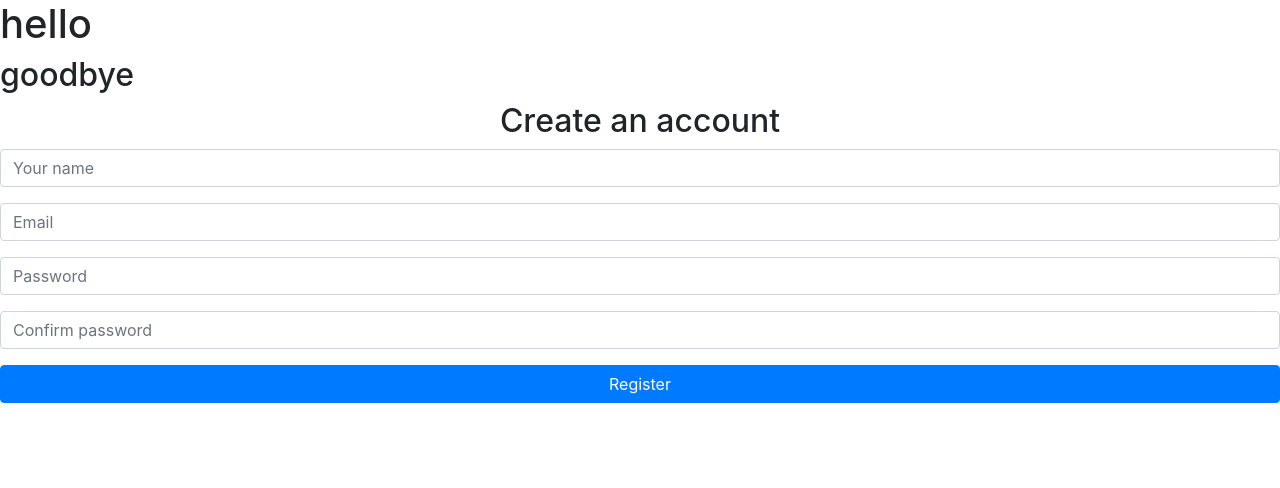
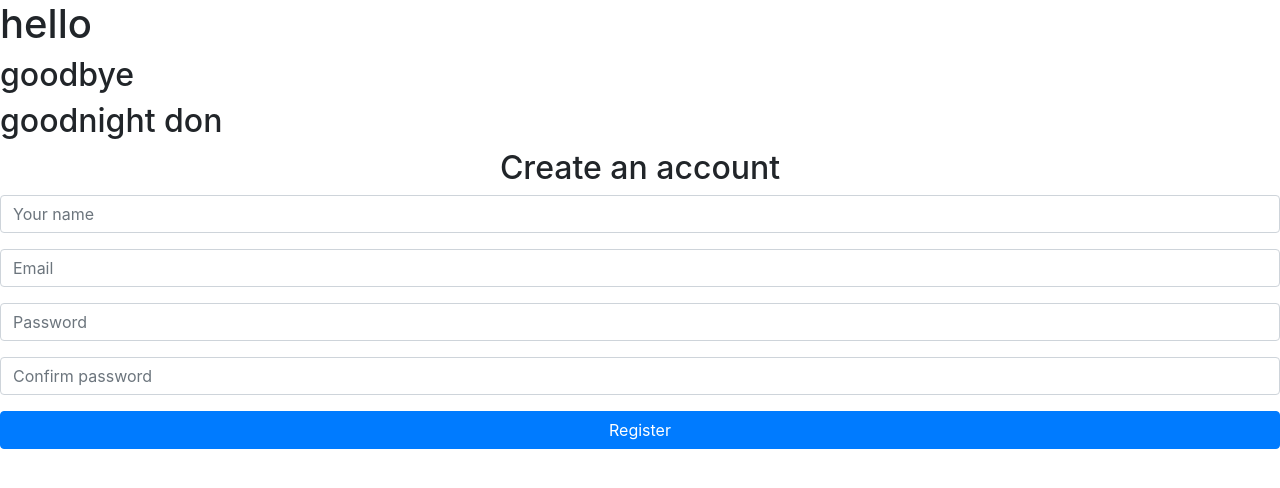
Before and after one commit to dochinhthtn/CI65, a plain HTML site: page index.html in a window 1280 px wide. Drawn offline with nearby package versions, Linux system fonts and the light colour scheme.

Commit message:
Your Message

```diff
--- a/index.html
+++ b/index.html
@@ -41,6 +41,7 @@
 <body>
     <h1>hello</h1>
     <h2>goodbye</h2>
+    <h2>goodnight don</h2>
     <div id="app"></div>
 
     <script src="./js/app.js" type="module"></script>
```
